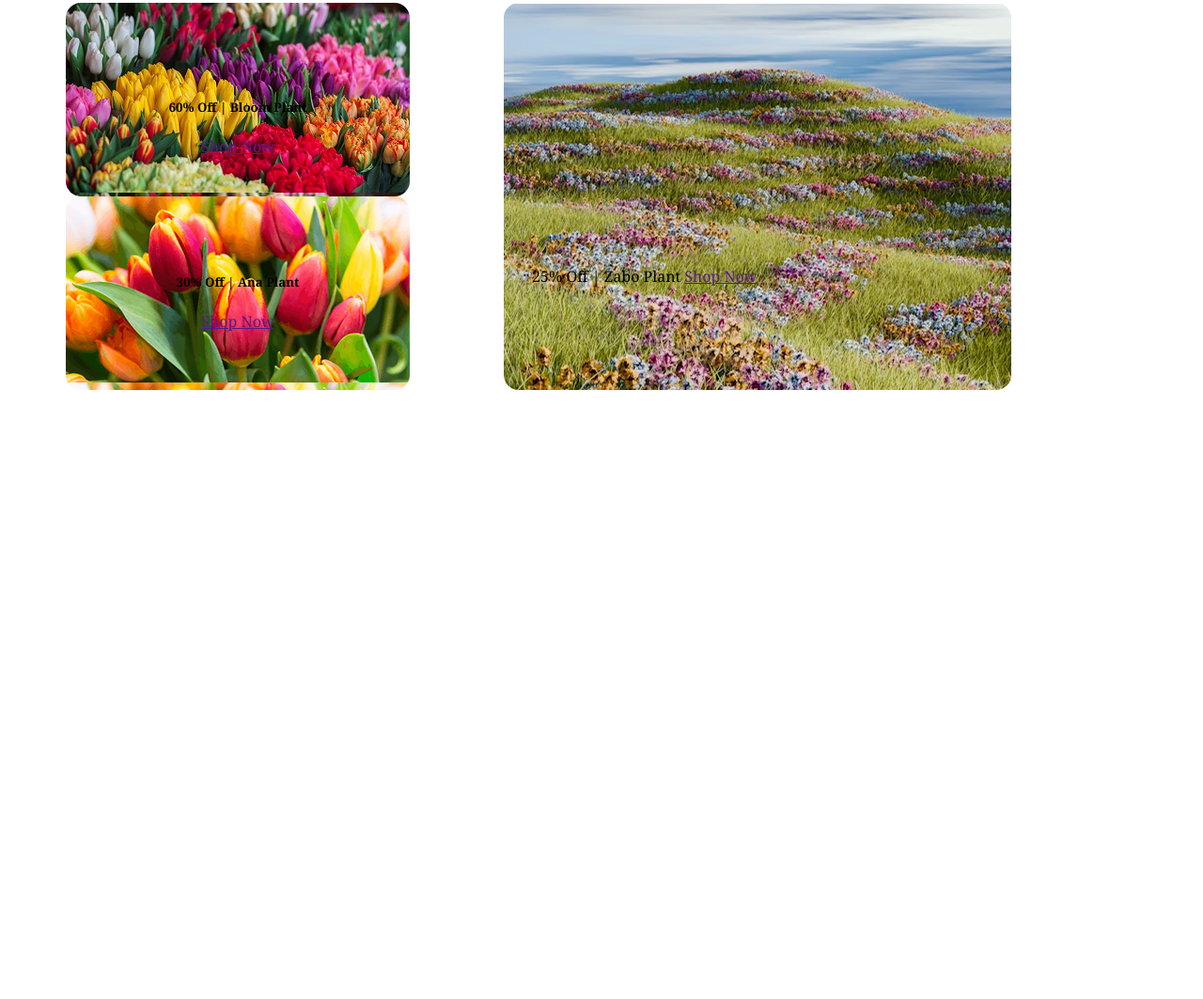
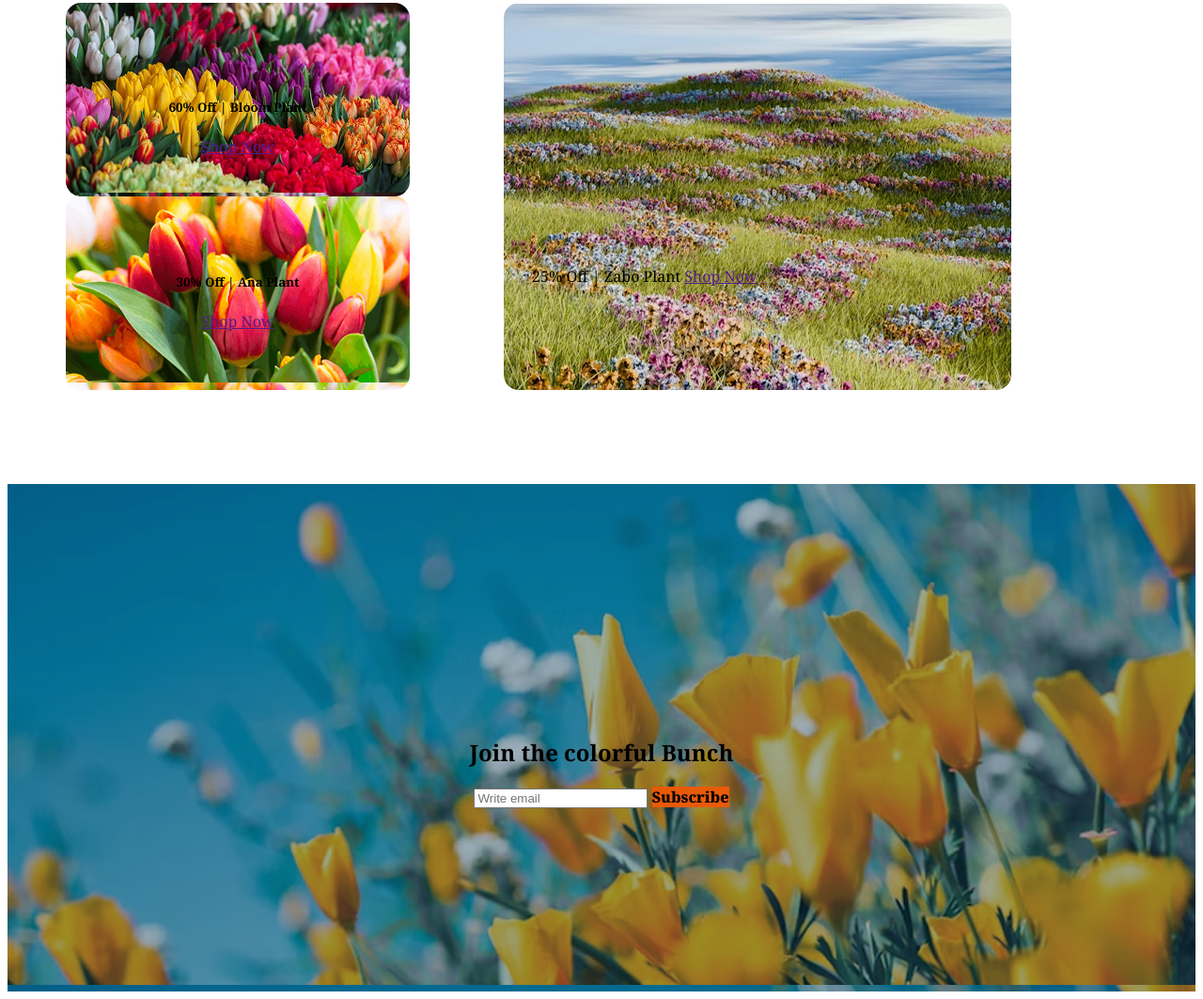
Before and after one commit to GAZI-FAHIM/Assignment-2, a plain HTML site: page index.html in a window 1280 px wide. Shown: the part 2598-3661 px from the top of the page at 94% size. Before the commit the page ends 3021 px from the top, so only its background shows below. Drawn offline with Linux system fonts and the light colour scheme.

Commit message:
added join section

```diff
--- a/index.html
+++ b/index.html
@@ -161,8 +161,17 @@
         </section>
       </section>
 
+
+
     </main>
     <footer>
+        <section class="join">
+            <div class="bunch">
+        <h2>Join the colorful Bunch</h2>
+        <input type="email" name="" id="" placeholder="Write email">
+        <a href="" class="subscribe font-color btg">Subscribe</a>
+        </div>
+      </section>
 
     </footer>
 </body>
--- a/style/fm.css
+++ b/style/fm.css
@@ -150,7 +150,11 @@
     margin: 30px;
     padding-top: 30px;
 }
-
+.subscribe{
+    color: black;
+    list-style: none;
+    text-decoration: none;
+}
 
 .zabo-plant{
     background-image: url('/assets/deal-bloom.png');
@@ -192,6 +196,17 @@
 .divide{
     gap: 100px;
     padding-top: 40px;
+}
+.bunch{
+    align-items: center;
+    text-align: center;
+    margin: 100px;
+    padding-top: 250px;
+
+}
+.join{
+    background-image: url('/assets/news-letter-bg.png');
+    height: 540px;
 }
 @media screen and (max-width: 576px) {
     .navitem{
```
